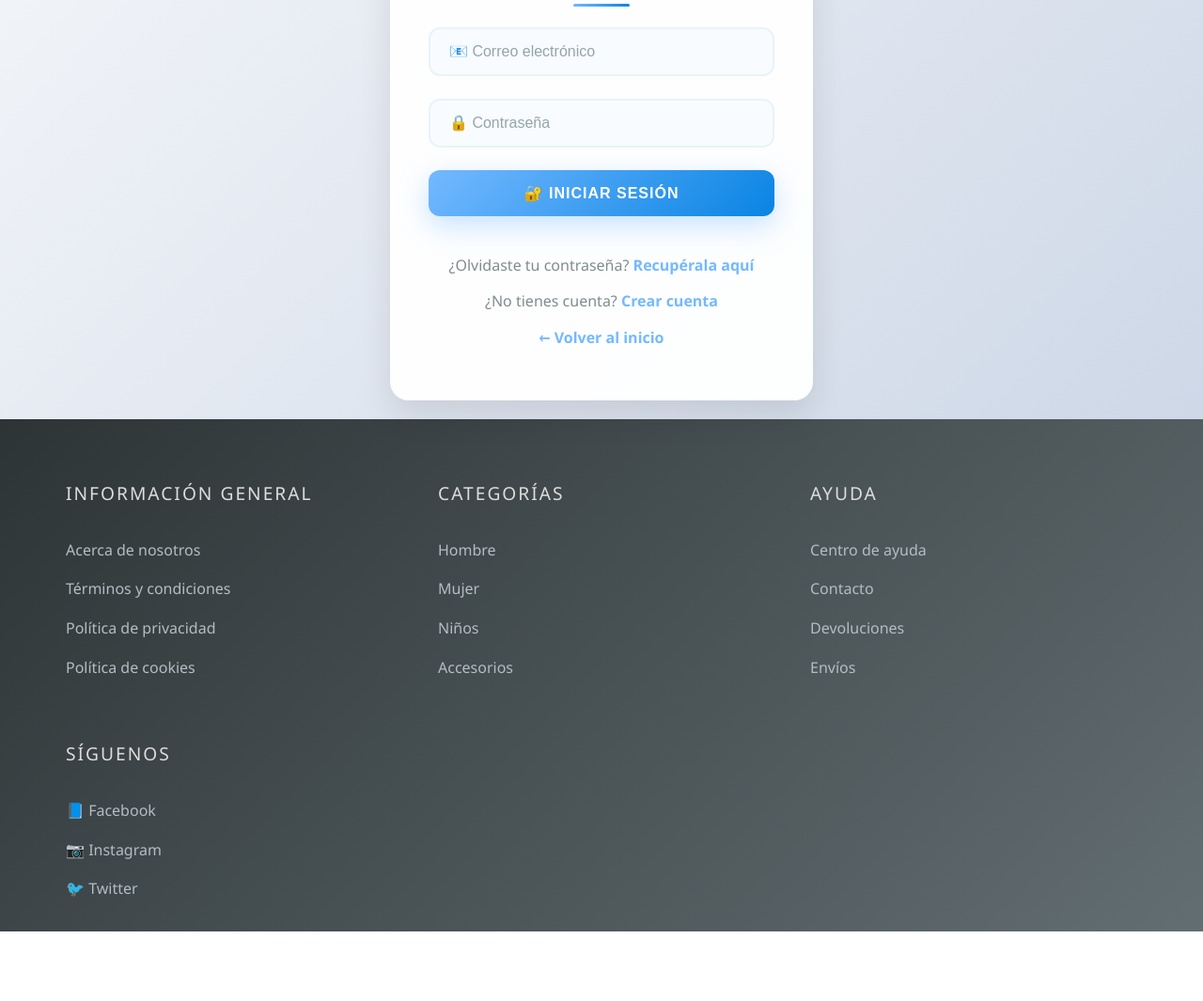
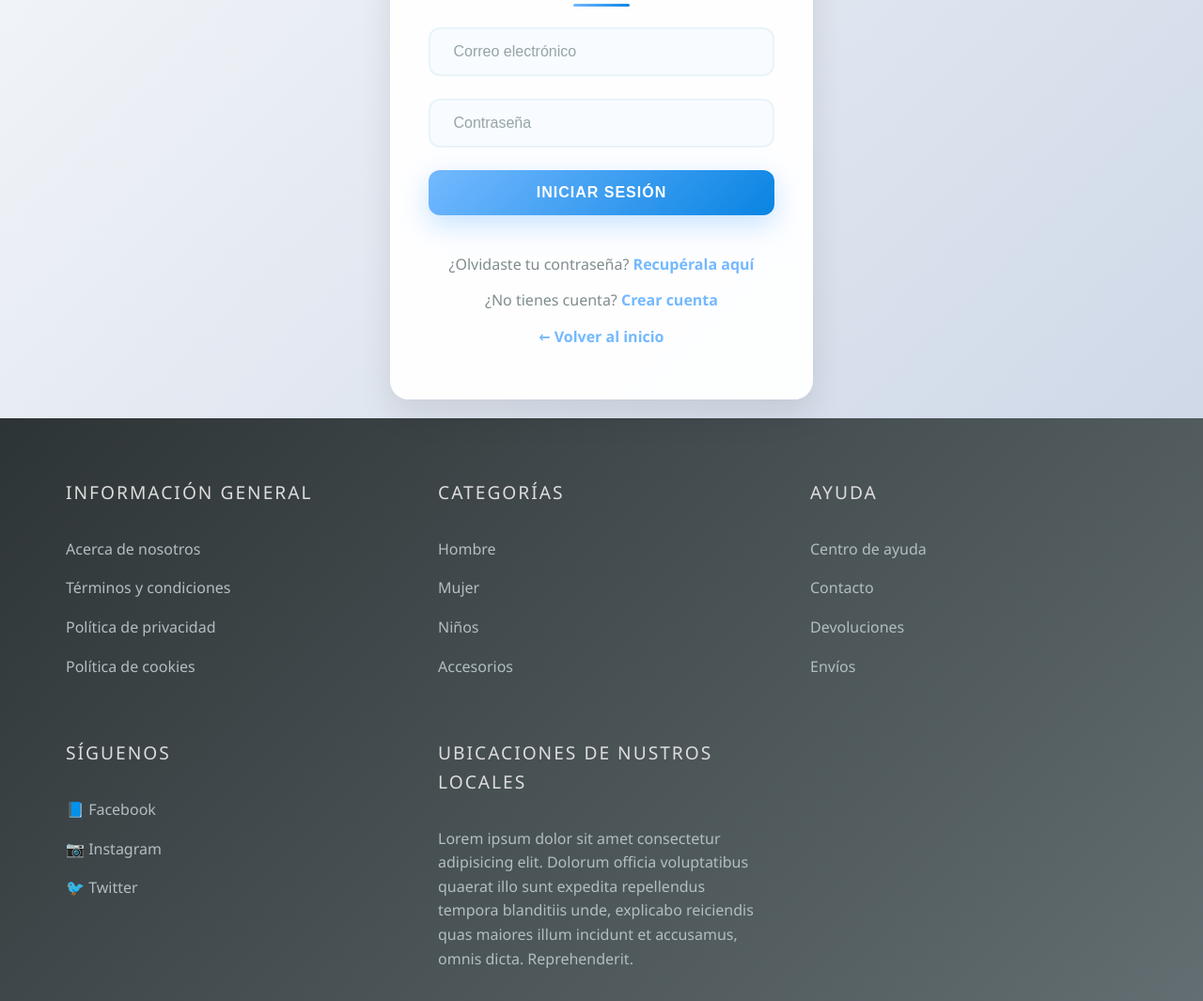
Before and after one commit to elkinsamir49-ship-it/fiftyone-mvc, a plain HTML site: page login.html in a window 1280 px wide. Shown: the part 240-1305 px from the top of the page at 94% size. Before the commit the page ends 1231 px from the top, so only its background shows below. Drawn offline with Linux system fonts and the light colour scheme.

Commit message:
direccion-footer

```diff
--- a/login.html
+++ b/login.html
@@ -18,14 +18,14 @@
 
                 <form id="loginForm" class="auth-form">
                     <div class="form-group">
-                        <input type="email" id="loginEmail" placeholder="📧 Correo electrónico" required>
+                        <input type="email" id="loginEmail" placeholder=" Correo electrónico" required>
                     </div>
 
                     <div class="form-group">
-                        <input type="password" id="loginPassword" placeholder="🔒 Contraseña" required>
+                        <input type="password" id="loginPassword" placeholder=" Contraseña" required>
                     </div>
 
-                    <button type="submit" class="btn btn-primary">🔐 INICIAR SESIÓN</button>
+                    <button type="submit" class="btn btn-primary"> INICIAR SESIÓN</button>
                 </form>
 
                 <div class="form-footer">
@@ -74,6 +74,13 @@
                     <a href="#" class="social-link">🐦 Twitter</a>
                 </div>
             </div>
+            <div class="footer-section">
+                <h3>ubicaciones de nustros locales</h3>
+
+                <div class="ubicaciones">
+                    <a href="#" class="ubicacion"> Lorem ipsum dolor sit amet consectetur adipisicing elit. Dolorum officia voluptatibus quaerat illo sunt expedita repellendus tempora blanditiis unde, explicabo reiciendis quas maiores illum incidunt et accusamus, omnis dicta. Reprehenderit.</a>
+                </div>
+            </div>
         </div>
     </footer>
 
--- a/styles.css
+++ b/styles.css
@@ -569,7 +569,7 @@ body {
 /* Footer */
 .footer {
     background: linear-gradient(135deg, #2d3436 0%, #636e72 100%);
-    color: white;
+    color: rgb(255, 254, 254);
     padding: 4rem 0 2rem;
     margin-top: auto;
 }
@@ -1182,3 +1182,20 @@ body {
         gap: 0.5rem;
     }
 }
+
+    .ubicaciones {
+    display: flex;
+    flex-direction: column;
+    gap: 1rem;
+}
+
+.ubicacion {
+    color: #b2bec3;
+    text-decoration: none;
+    font-size: 1rem;
+    transition: color 0.3s ease;
+}
+
+.ubicacion:hover {
+    color: #74b9ff;
+}
```
